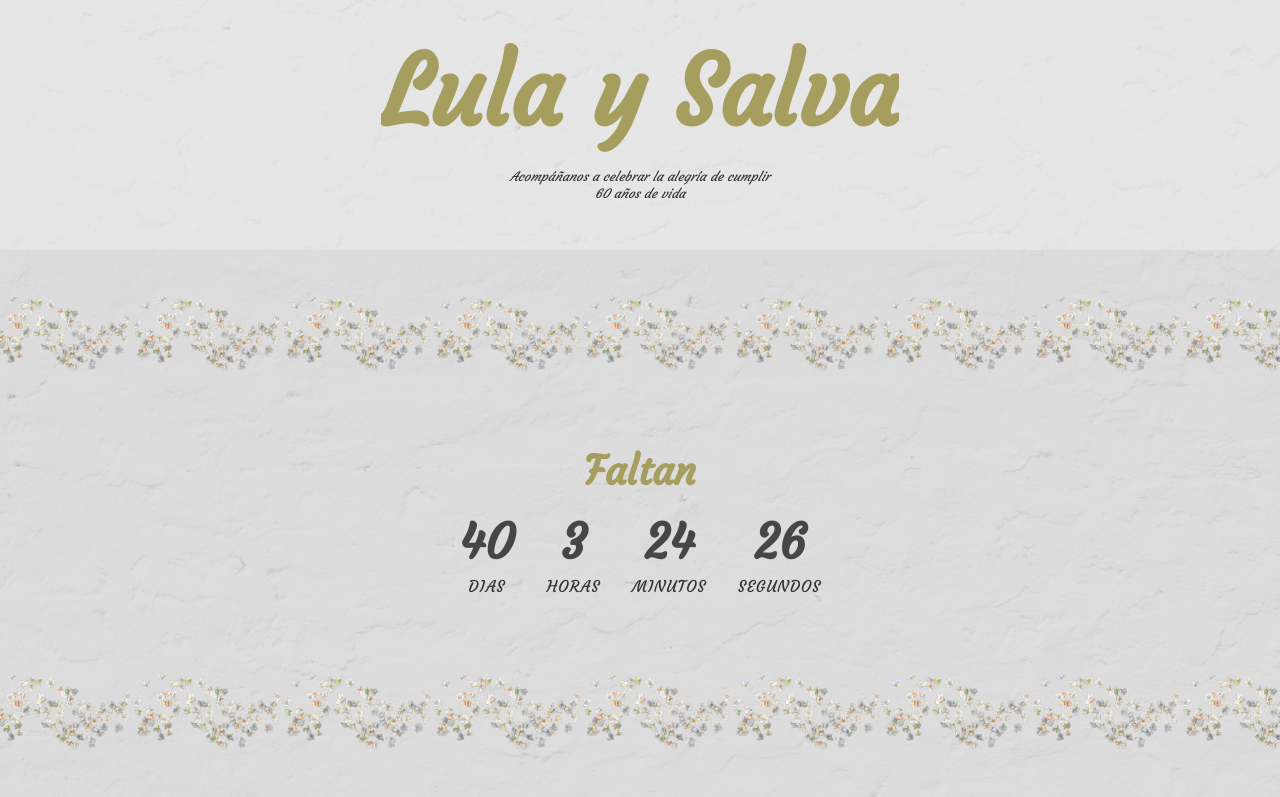
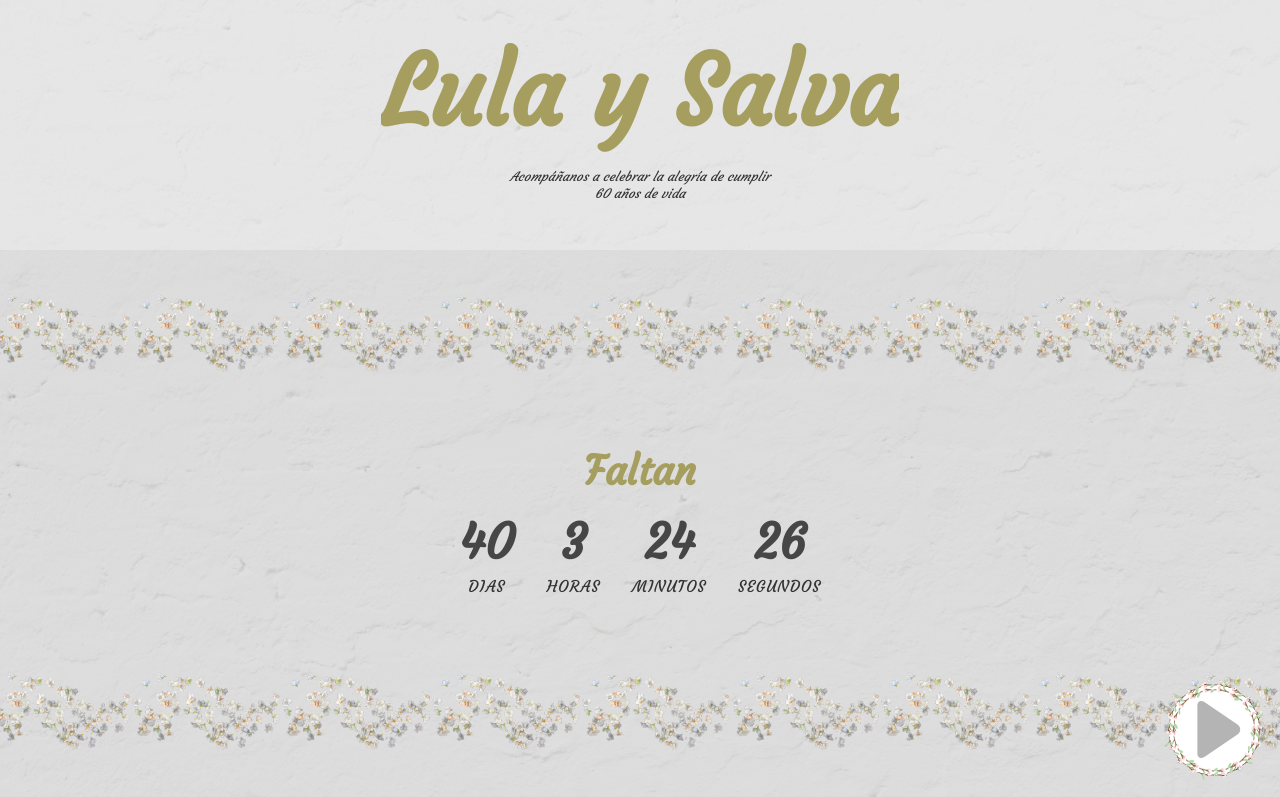
Before and after one commit to WalterDanielTorresMeza/lulaysalva_60, a React (Create React App) app: page / in a window 1280 px wide. Shown: the top 797 px of the page. Built offline with nearby package versions, Linux system fonts and the light colour scheme; a web font is replaced by a local one.

Commit message:
Update App.js

```diff
--- a/src/App.js
+++ b/src/App.js
@@ -9,6 +9,7 @@ import PhotoCarousel from './components/PhotoCarousel';
 import EventLocation from './components/EventLocation'
 import FinalMessage from './components/FinalMessage';
 import EventSchedule from './components/EventSchedule';
+import MusicPlayer from './components/MusicPlayer';
 
 import './App.css';
 function App() {
@@ -23,7 +24,7 @@ function App() {
       <div data-aos="fade-down">
       <Header />
       </div>
-
+<MusicPlayer />
 <div className="separator-tile" />
 
       <Countdown targetDate={new Date('2025-07-26T00:00:00')} />
```
